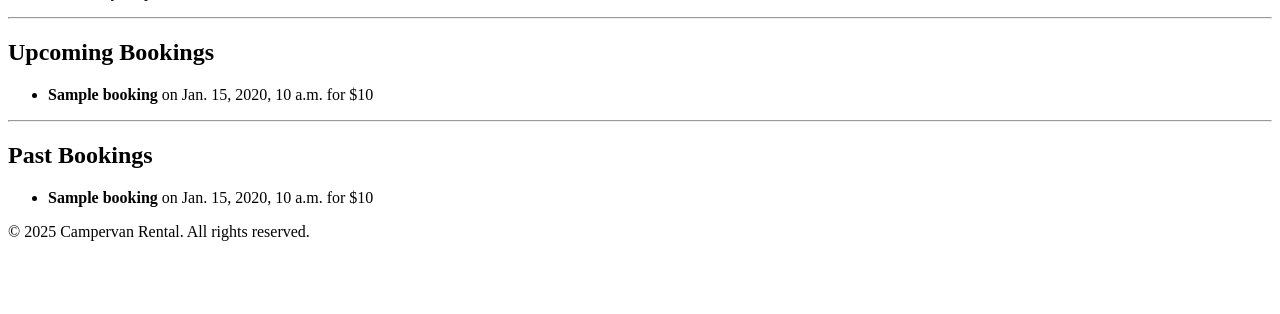
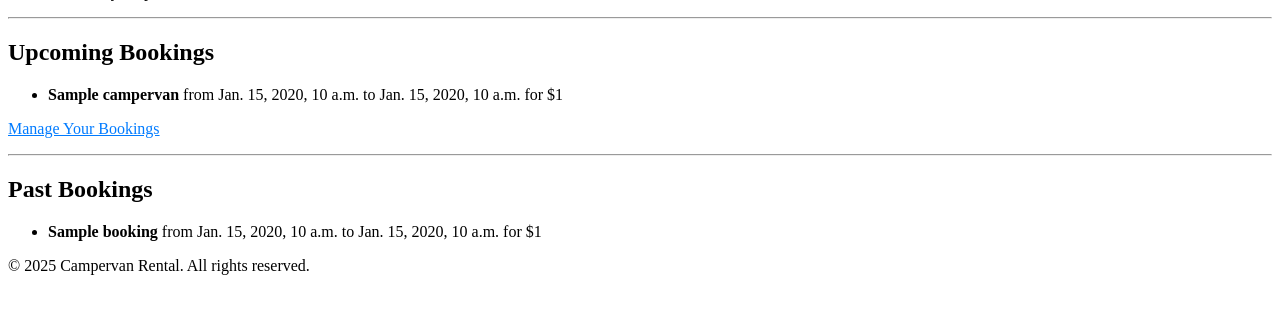
Before and after one commit to Maxcode0101/Wildventures, a Django app: template users/templates/users/dashboard.html in a window 1280 px wide. Shown: the part 185-499 px from the top of the page. Run offline with Django 5.2, Linux system fonts and the light colour scheme; the template is opened without the code that fills it: most values are stand-ins (such as "Sample title", 1, 10 or a date in 2020).

Commit message:
Fix code for past bookings section on the user dashboard

```diff
--- a/users/templates/users/dashboard.html
+++ b/users/templates/users/dashboard.html
@@ -12,13 +12,16 @@
         <ul>
             {% for booking in upcoming_bookings %}
                 <li>
-                    <strong>{{ booking.campervan_name }}</strong>
-                    on {{ booking.date }} for ${{ booking.price }}
+                    <strong>{{ booking.campervan.name }}</strong>
+                    from {{ booking.start_date }} to {{ booking.end_date }}
+                    for ${{ booking.total_price }}
                 </li>
             {% endfor %}
         </ul>
+        <p><a href="{% url 'my_bookings' %}" style="color: #007BFF; text-decoration: underline;">Manage Your Bookings</a></p>
     {% else %}
-        <p>No upcoming bookings found.</p>
+        <p>No upcoming bookings found. <a href="{% url 'campervan_list' %}" style="color: #007BFF; text-decoration: underline;">Book Now</a></p>
+
     {% endif %}
 
     <hr>
@@ -30,7 +33,8 @@
             {% for booking in past_bookings %}
                 <li>
                     <strong>{{ booking.campervan_name }}</strong>
-                    on {{ booking.date }} for ${{ booking.price }}
+                    from {{ booking.start_date }} to {{ booking.end_date }}
+                    for ${{ booking.total_price }}
                 </li>
             {% endfor %}
         </ul>
```
